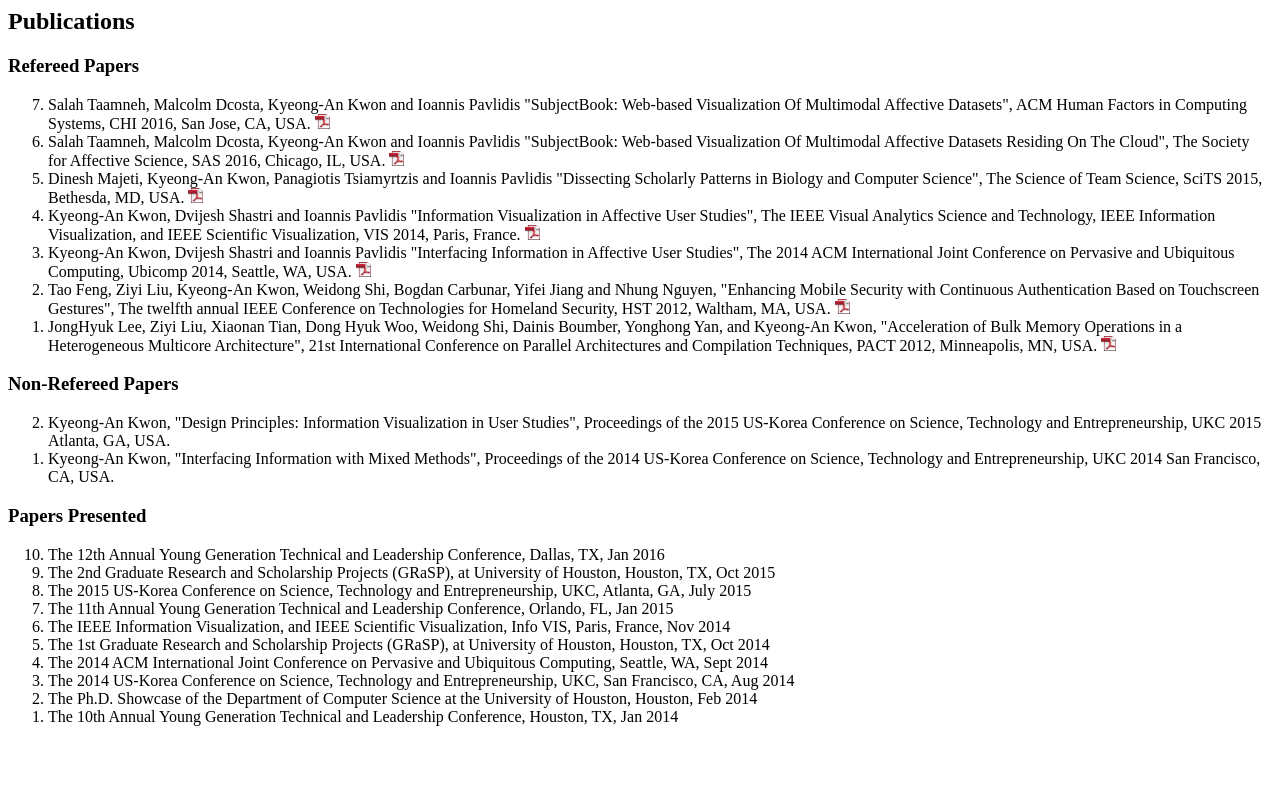
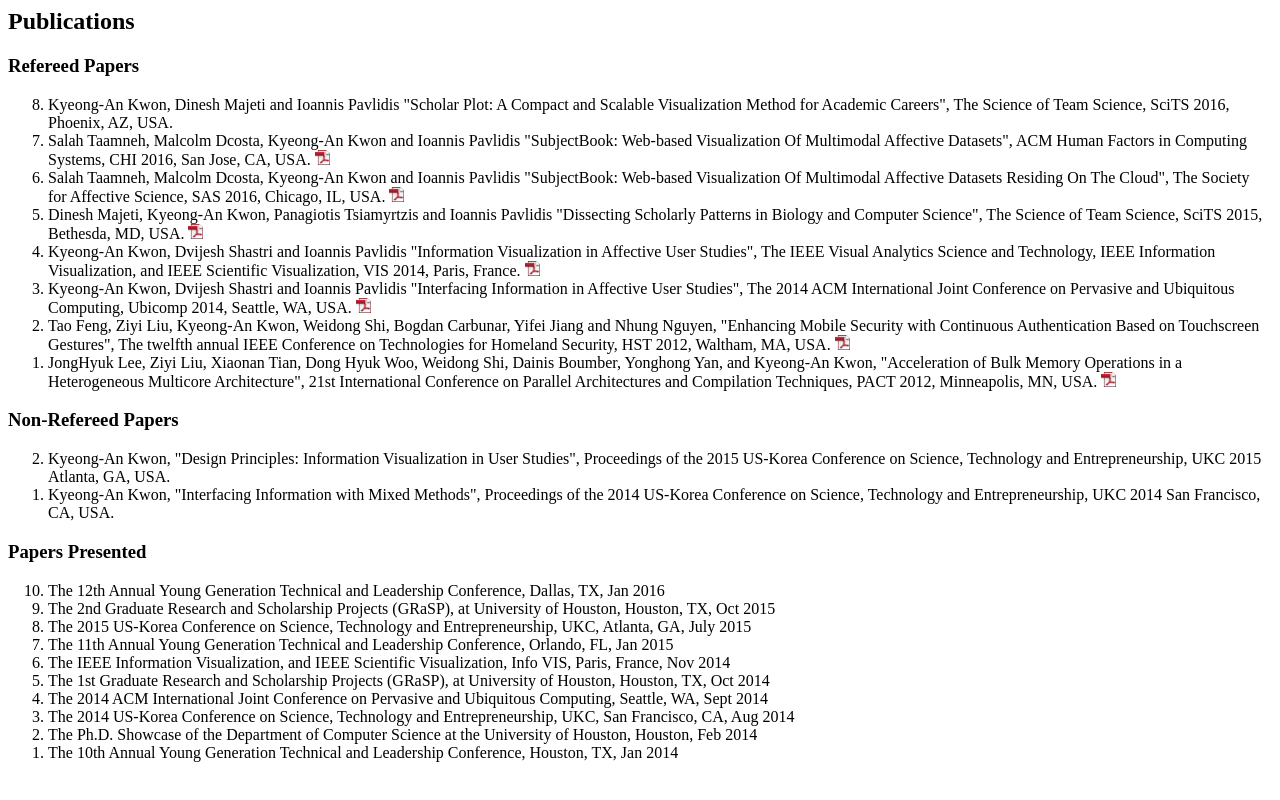
Before and after one commit to Kyeongan/www, a plain HTML site: page publications.html in a window 1280 px wide. Drawn offline with Linux system fonts and the light colour scheme.

Commit message:
Add SciTS 2016

```diff
--- a/publications.html
+++ b/publications.html
@@ -4,6 +4,10 @@
 <h3>Refereed Papers</h3>
 <ol reversed>
 
+
+	<li>
+		<me>Kyeong-An Kwon</me>, Dinesh Majeti and Ioannis Pavlidis "Scholar Plot: A Compact and Scalable Visualization Method for Academic Careers", The Science of Team Science, SciTS 2016, Phoenix, AZ, USA.<!--  <a href="#" target="_blank"><img src="./images/pdficon_small.png" width="15"/></a> -->
+	</li>
 	<li>
 		Salah Taamneh, Malcolm Dcosta, <me>Kyeong-An Kwon</me> and Ioannis Pavlidis "SubjectBook: Web-based Visualization Of Multimodal Affective Datasets", ACM Human Factors in Computing Systems, CHI 2016, San Jose, CA, USA. <a href="#" target="_blank"><img src="./images/pdficon_small.png" width="15"/></a>
 	</li>
```
